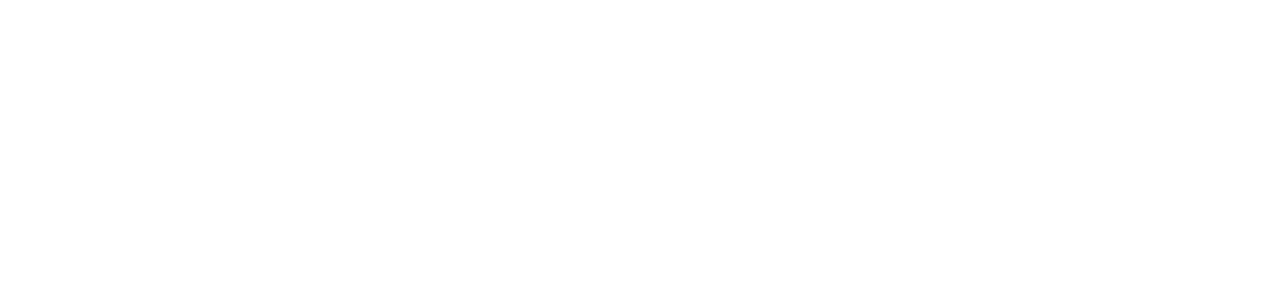
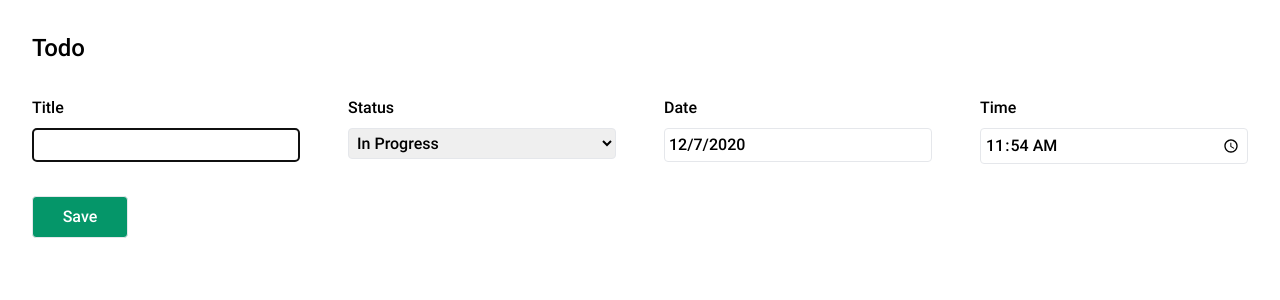
Before and after one commit to samir9saeedi/training-final-project, a React (Create React App) app: page /todo/1 in a window 1280 px wide. Shown: the top 300 px of the page. Built offline with nearby package versions, Linux system fonts and the light colour scheme.

Commit message:
Add Todo edit

```diff
--- a/src/components/App.tsx
+++ b/src/components/App.tsx
@@ -8,7 +8,7 @@ function App() {
             <div className="p-8">
                 <Switch>
                     <Route exact path="/todos/:done/:range" component={Todos}/>
-                    <Route exact path="/todo" component={Todo}/>
+                    <Route exact path="/todo/:id?" component={Todo}/>
                 </Switch>
             </div>
         </Router>
--- a/src/components/Todo.tsx
+++ b/src/components/Todo.tsx
@@ -1,15 +1,19 @@
 import { setDate, setHours, setMinutes, setMonth, setYear } from "date-fns";
 import { ChangeEvent, FormEvent, useState } from "react";
-import { useDispatch } from "react-redux";
-import { useHistory } from "react-router-dom";
-import { Action } from "../redux";
+import { useDispatch, useSelector } from "react-redux";
+import { useHistory, useParams } from "react-router-dom";
+import { Action, State } from "../redux";
 import TodoEntity, { TodoStatus } from "../Todo";
 import DatePicker from "./DatePicker";
 
 function Todo() {
     const dispatch = useDispatch();
     const history = useHistory();
-    const todo = new TodoEntity("", new Date(), TodoStatus.InProgress);
+    const { id } = useParams<{ id?: string }>();
+    const todos = useSelector((state: State) => state.todos);
+    const todo =
+        (id && todos.find((o) => o.id === id)) ||
+        new TodoEntity("", new Date(), TodoStatus.InProgress);
     const [model, setModel] = useState(todo);
 
     function handleTitleChange(e: ChangeEvent<HTMLInputElement>) {
@@ -42,7 +46,7 @@ function Todo() {
 
     function handleSubmit(e: FormEvent) {
         e.preventDefault();
-        const action = { ...new Action("TodoAdd", model) };
+        const action = { ...new Action(model.id === id ? "TodoEdit": "TodoAdd", model) };
         dispatch(action);
         history.push("/todos/to-do/month");
     }
--- a/src/components/Todos.tsx
+++ b/src/components/Todos.tsx
@@ -125,11 +125,7 @@ function Todos() {
                     <tr className="border-t border-b">
                         {done === "to-do" && <th>&nbsp;</th>}
                         <th className="py-4">
-                            <button
-                                onClick={handleTitleSort}
-                            >
-                                Tasks
-                            </button>
+                            <button onClick={handleTitleSort}>Tasks</button>
                         </th>
                         <th>Status</th>
                         <th>Date</th>
@@ -140,7 +136,7 @@ function Todos() {
                 <tbody>
                     {todos
                         .sort(function (a, b) {
-                            if(titleSortDir === null) return 0;
+                            if (titleSortDir === null) return 0;
 
                             // ignore upper and lowercase
                             var titleA = a.title.toUpperCase();
@@ -153,9 +149,7 @@ function Todos() {
                             return 0;
                         })
                         .map((o) => (
-                            <tr key={o.id}
-                                className="border-b"
-                            >
+                            <tr key={o.id} className="border-b">
                                 {done === "to-do" && (
                                     <td>
                                         <input
@@ -185,7 +179,10 @@ function Todos() {
                                 <td>{getTime(o.date)}</td>
                                 <td>
                                     <div className="flex items-center">
-                                        <button className="text-blue-500">
+                                        <Link
+                                            to={`/todo/${o.id}`}
+                                            className="text-blue-500"
+                                        >
                                             <svg
                                                 fill="currentColor"
                                                 className="w-4 h-4 currentColor"
@@ -196,7 +193,7 @@ function Todos() {
                                                     transform="translate(-0.024 -0.075)"
                                                 />
                                             </svg>
-                                        </button>
+                                        </Link>
                                         <button
                                             className="ml-3 text-red-500"
                                             onClick={() => handleRemove(o.id)}
--- a/src/redux.ts
+++ b/src/redux.ts
@@ -28,7 +28,7 @@ export const store = createStore(
     window.devToolsExtension && window.devToolsExtension()
 );
 
-export type ActionType = "TodoAdd" | "TodoRemove" | "TodoDone" | "ToggleTitleSortDir";
+export type ActionType = "TodoAdd" | "TodoEdit" | "TodoRemove" | "TodoDone" | "ToggleTitleSortDir";
 
 export class Action {
     constructor(public type: ActionType, public payload?: any) {}
@@ -40,6 +40,11 @@ function reducer(state = initialState, { type, payload }: Action) {
             return {
                 ...state,
                 todos: [...state.todos, payload],
+            };
+        case "TodoEdit":
+            return {
+                ...state,
+                todos: [...state.todos.filter((o) => o.id !== payload.id), payload],
             };
         case "TodoRemove":
             return {
```
